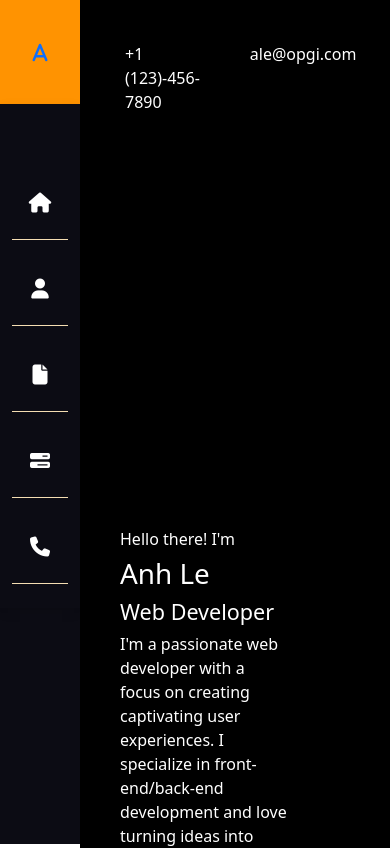
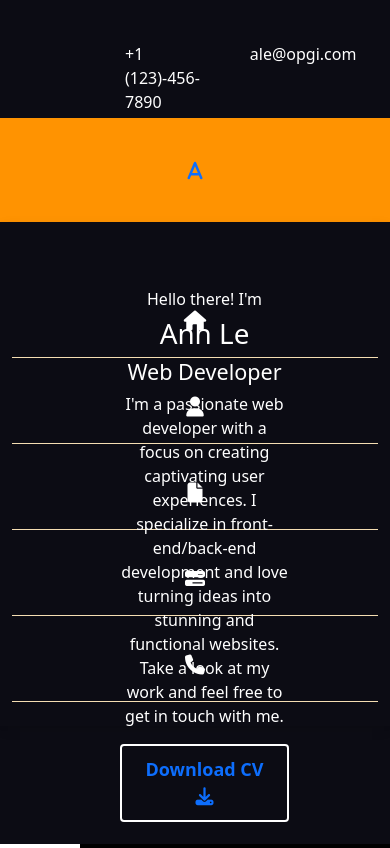
Before and after one commit to rapityyy/reactPortfolio, a React (Create React App) app in the folder reactportfolio/: page / in a window 390 px wide. Shown: the top 848 px of the page. Built offline with nearby package versions, Linux system fonts and the light colour scheme.

Commit message:
added mobile + tablet responsive css

```diff
--- a/reactportfolio/src/pages/Home.js
+++ b/reactportfolio/src/pages/Home.js
@@ -3,9 +3,13 @@ import 'mdb-react-ui-kit/dist/css/mdb.min.css';
 import "@fortawesome/fontawesome-free/css/all.min.css";
 import '../styles.css';
 
+import bgImg from '../assets/background.jpg';
+
 function Home() {
   return (
-    <div>
+    <div className="home-container">
+      {/* <img src={bgImg} alt="Background" className="background-image" /> */}
+
       <div className='home-top-container'>
         <div className='home-top-phone-email'>
           <div className='phone'>+1 (123)-456-7890</div>
--- a/reactportfolio/src/styles.css
+++ b/reactportfolio/src/styles.css
@@ -80,15 +80,38 @@ body {
 
   min-height: 100vh;
 }
+/* Background */
+ .home-container {
+  position: relative;
+  overflow: hidden;
+}
+
+/* .home-top-phone-email{
+  color: black !important;
+} */
+
+.background-image {
+  position: absolute;
+  top: 0;
+  left: 0;
+  width: 100%;
+  height: 100%;
+  object-fit: cover;
+
+  z-index: 1;
+}
+/* ******** */
 
 .home-section{
   background-color: #000000;
   color: white;
+  /* color: black; */
+  z-index: 2;
 }
 .home-container-inner{
   margin-top: 25rem;
   padding-left: 20px;
-
+  z-index: 3;
 }
 
 .about-section{
@@ -467,3 +490,75 @@ body {
 }
 
 /************************************************************/
+
+
+/* MOBILE + TABLET */
+/* Add responsive styles for mobile devices */
+@media (max-width: 767px) {
+
+
+  /* Adjust the font size and line height for better readability on small screens */
+  body {
+    font-size: 14px;
+    line-height: 1.6;
+  }
+
+  /* Make the navigation bar full-width and center the icons */
+  .navbar-container {
+    width: 100%;
+    justify-content: center;
+  }
+
+  /* Center the logo in the navigation bar */
+  .logo-home {
+    justify-content: center;
+  }
+
+  /* Adjust the margin of the main content for better spacing on small screens */
+  .main-content {
+    margin-left: 0;
+  }
+
+  /* Center the home section text vertically on small screens */
+  .home-container-inner {
+    margin-top: 10rem;
+    text-align: center;
+  }
+
+  /* Center the contact section information on small screens */
+  .contact-info {
+    text-align: center;
+  }
+
+  /* Make the project grid items stack on top of each other on small screens */
+  .my-masonry-grid {
+    flex-direction: column;
+  }
+  .my-masonry-grid-column {
+    padding-left: 0;
+  }
+
+  /* Adjust the padding and font size in the project cards for small screens */
+  .grid-item {
+    padding: 0;
+  }
+  .grid-item h3 {
+    font-size: 14px;
+  }
+
+}
+
+/* Add responsive styles for tablet devices */
+@media (min-width: 768px) and (max-width: 991px) {
+  /* Adjust the font size and line height for better readability on tablets */
+  body {
+    font-size: 14px;
+    line-height: 1.6;
+  }
+
+  /* Center the home section text vertically on tablet screens */
+  .home-container-inner {
+    margin-top: 15rem;
+    text-align: center;
+  }
+}
```
Also changed, not shown: 1 other file (tests, documents, lock files or other folders).
